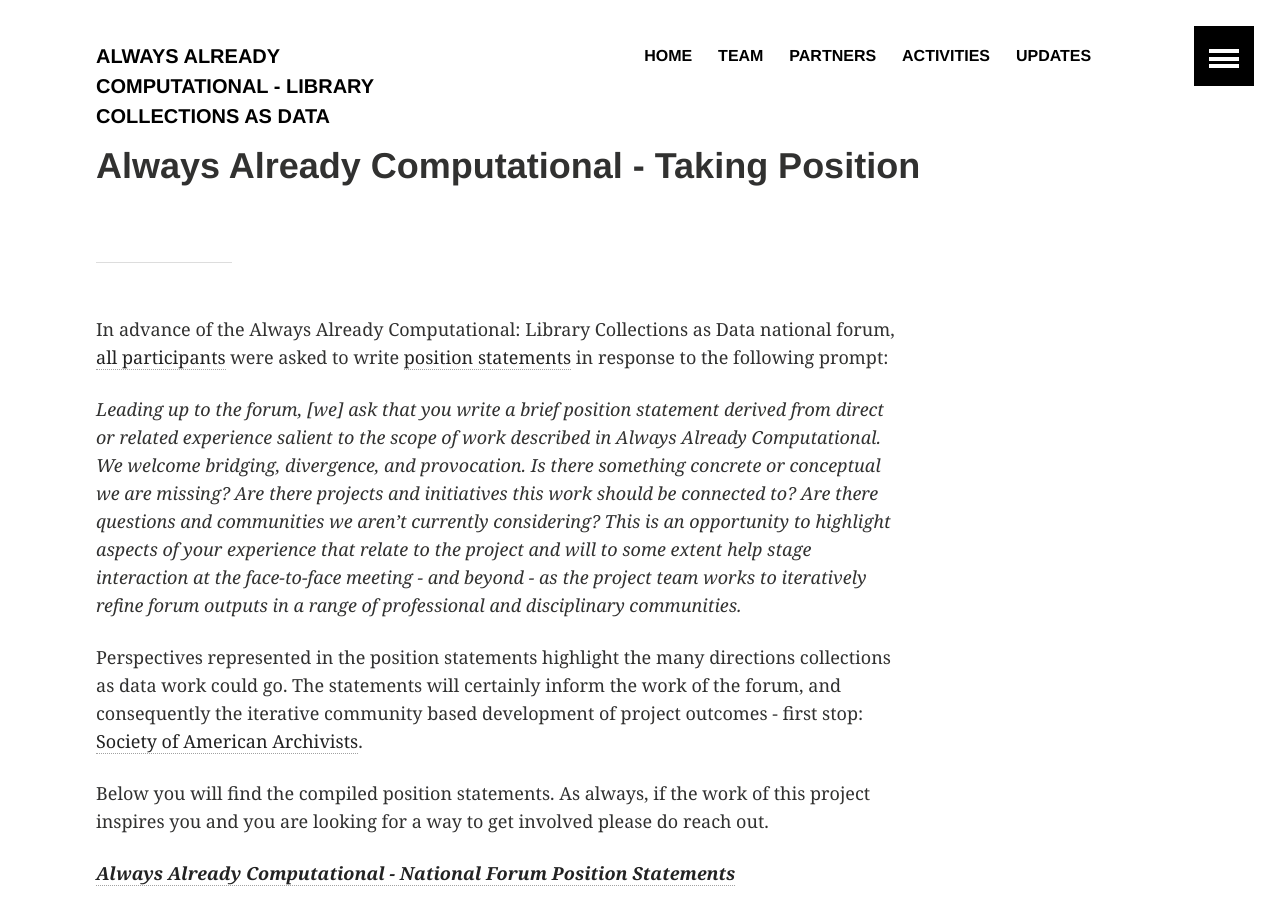
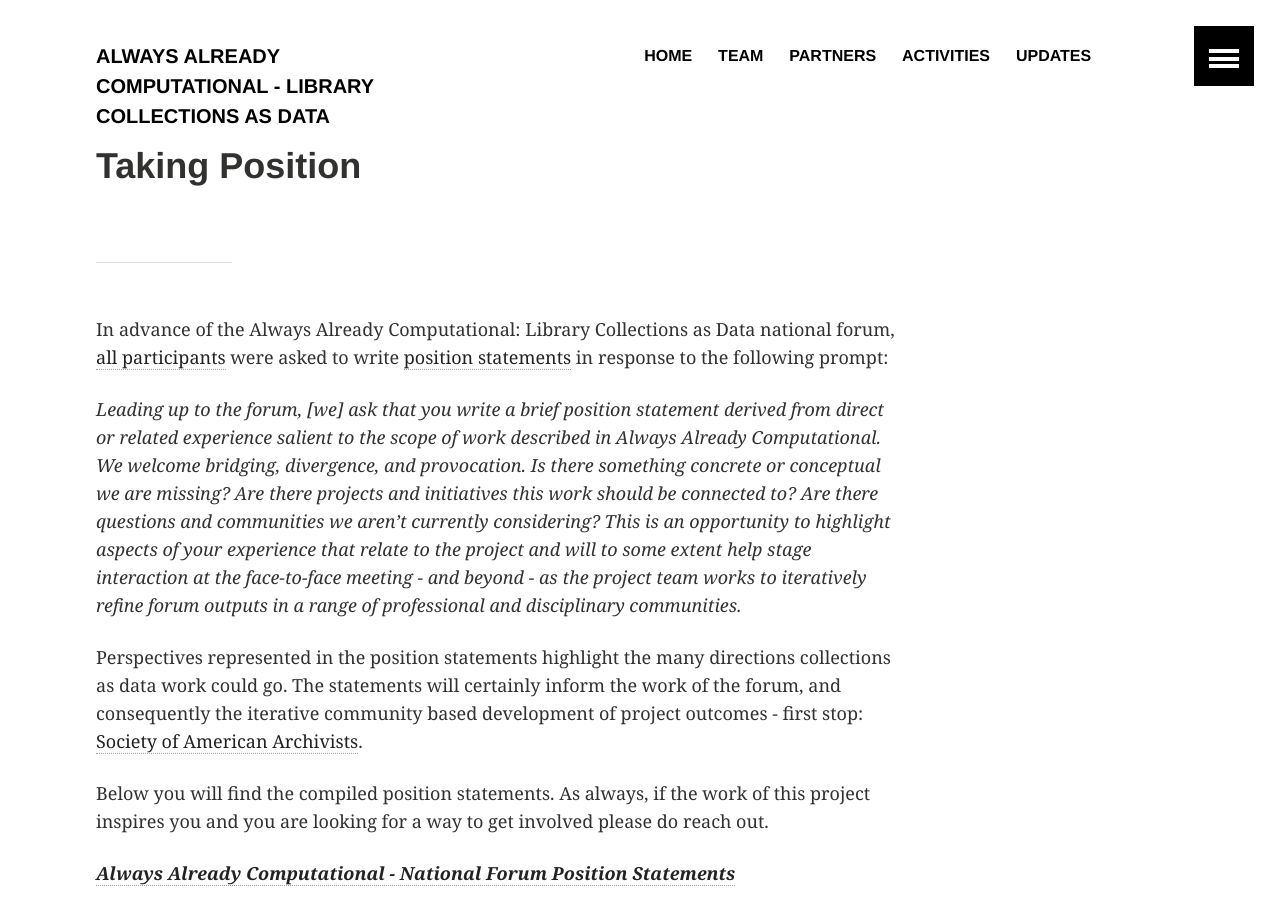
Before and after one commit to collectionsasdata/collectionsasdata.github.io, a Jekyll site: the page built from _posts/2017-2-23-statements.markdown, in a window 1280 px wide and 900 px high. Built offline with Jekyll 4.4.1, drawn with Linux system fonts in a browser that asks for light colours.

Commit message:
Update 2017-2-23-statements.markdown

```diff
--- a/_posts/2017-2-23-statements.markdown
+++ b/_posts/2017-2-23-statements.markdown
@@ -1,6 +1,6 @@
 ---
 layout: article
-title:  "Always Already Computational - Taking Position"
+title:  "Taking Position"
 date:   2017-2-23
 teaser: "Taking Position"
 ---
```
